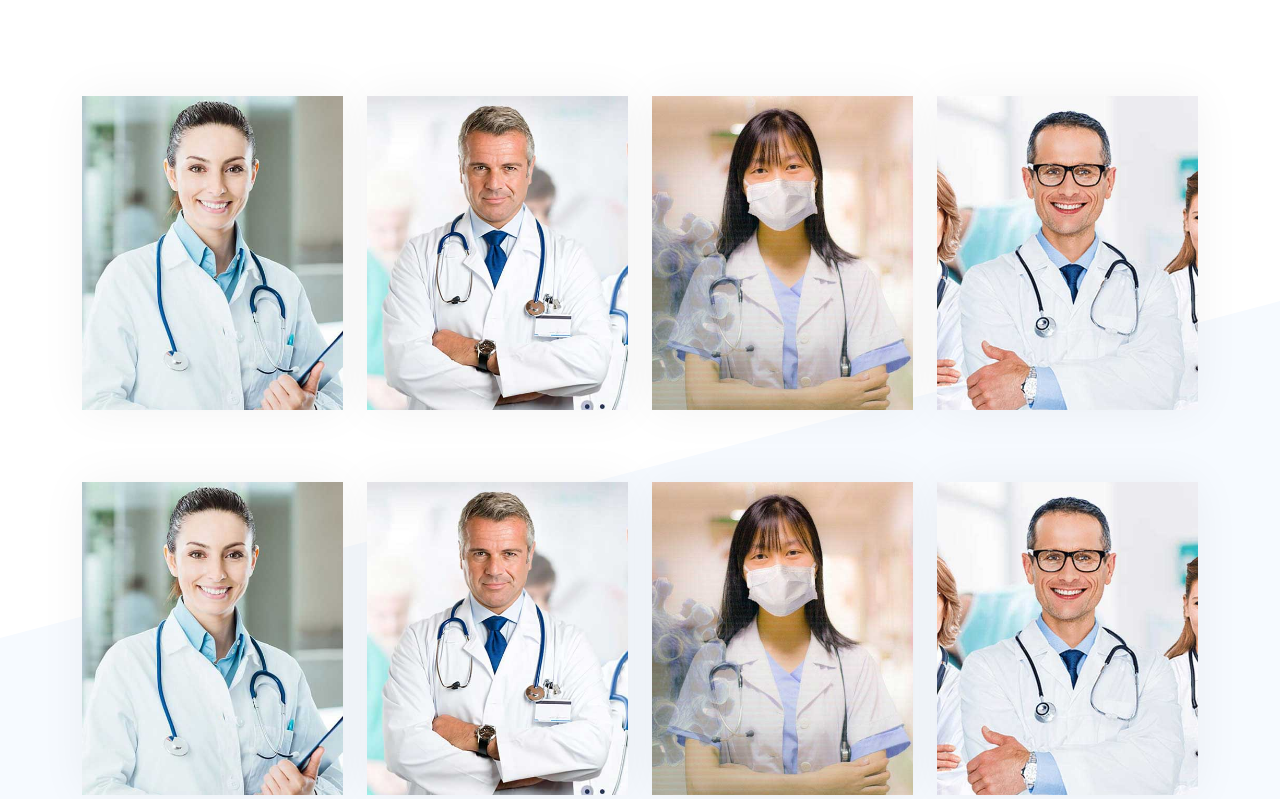
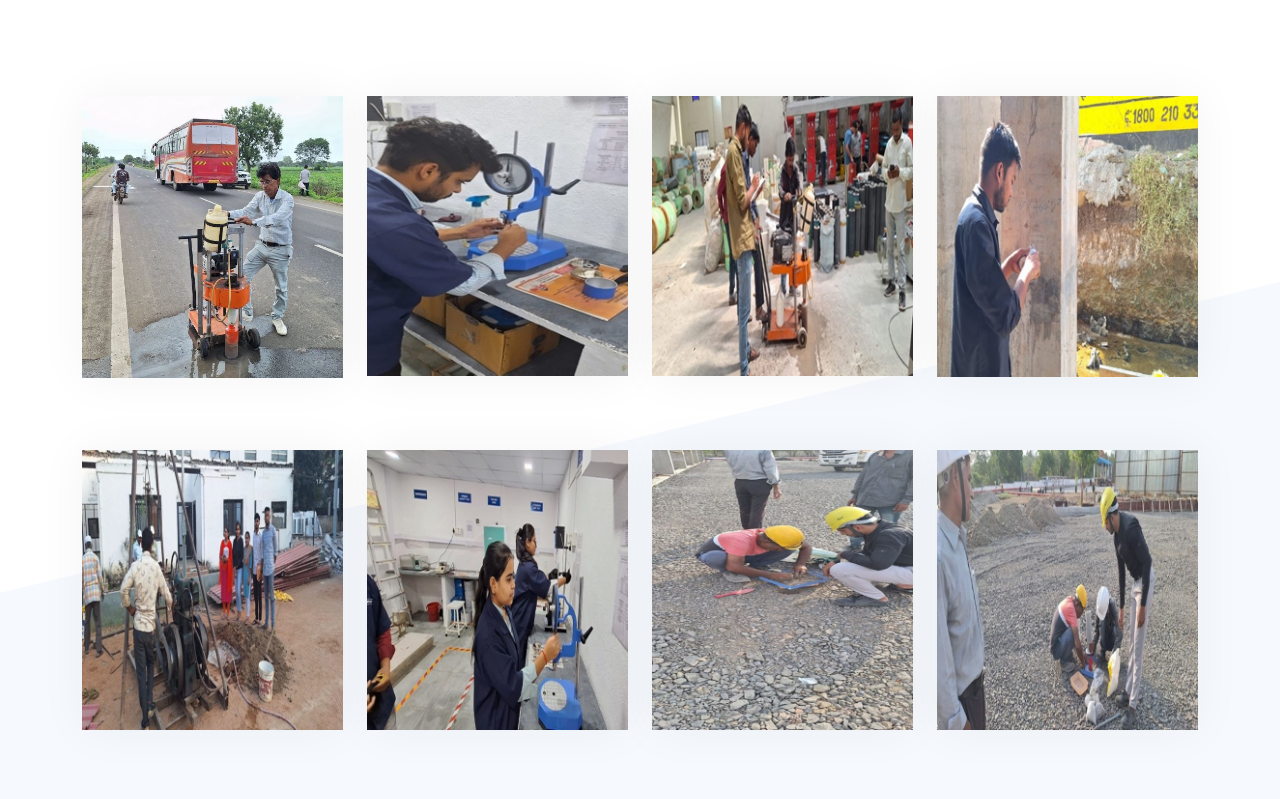
Before and after one commit to Waseemkhan876/CIVIBIT-LAB-LLP, a plain HTML site: page portfolio.html in a window 1280 px wide. Shown: the part 521-1320 px from the top of the page. Drawn offline with nearby package versions, Linux system fonts and the light colour scheme; a web font is replaced by a local one.

Commit message:
Add files via upload

```diff
--- a/portfolio.html
+++ b/portfolio.html
@@ -174,7 +174,7 @@
                 <div class="col-lg-3 col-md-6 wow fadeInUp" data-wow-delay="0.1s">
                     <div class="team-item">
                         <div class="position-relative overflow-hidden">
-                            <img class="img-fluid w-100" src="img/team-2.jpg" alt="">
+                            <img class="img-fluid w-100" src="img/img1.jpg" alt="">
                             <!-- <div class="team-social">
                                 <a class="btn btn-square btn-light mx-1" href=""><i class="fab fa-facebook-f"></i></a>
                                 <a class="btn btn-square btn-light mx-1" href=""><i class="fab fa-twitter"></i></a>
@@ -191,7 +191,7 @@
                 <div class="col-lg-3 col-md-6 wow fadeInUp" data-wow-delay="0.3s">
                     <div class="team-item">
                         <div class="position-relative overflow-hidden">
-                            <img class="img-fluid w-100" src="img/team-3.jpg" alt="">
+                            <img class="img-fluid w-100" src="img/img2.jpg" alt="">
                             <!-- <div class="team-social">
                                 <a class="btn btn-square btn-light mx-1" href=""><i class="fab fa-facebook-f"></i></a>
                                 <a class="btn btn-square btn-light mx-1" href=""><i class="fab fa-twitter"></i></a>
@@ -208,7 +208,7 @@
                 <div class="col-lg-3 col-md-6 wow fadeInUp" data-wow-delay="0.5s">
                     <div class="team-item">
                         <div class="position-relative overflow-hidden">
-                            <img class="img-fluid w-100" src="img/team-4.jpg" alt="">
+                            <img class="img-fluid w-100" src="img/img3.jpg" alt="">
                             <!-- <div class="team-social">
                                 <a class="btn btn-square btn-light mx-1" href=""><i class="fab fa-facebook-f"></i></a>
                                 <a class="btn btn-square btn-light mx-1" href=""><i class="fab fa-twitter"></i></a>
@@ -225,7 +225,7 @@
                 <div class="col-lg-3 col-md-6 wow fadeInUp" data-wow-delay="0.7s">
                     <div class="team-item">
                         <div class="position-relative overflow-hidden">
-                            <img class="img-fluid w-100" src="img/team-5.jpg" alt="">
+                            <img class="img-fluid w-100" src="img/img4.jpg" alt="">
                             <!-- <div class="team-social">
                                 <a class="btn btn-square btn-light mx-1" href=""><i class="fab fa-facebook-f"></i></a>
                                 <a class="btn btn-square btn-light mx-1" href=""><i class="fab fa-twitter"></i></a>
@@ -247,7 +247,7 @@
                 <div class="col-lg-3 col-md-6 wow fadeInUp" data-wow-delay="0.1s">
                     <div class="team-item">
                         <div class="position-relative overflow-hidden">
-                            <img class="img-fluid w-100" src="img/team-2.jpg" alt="">
+                            <img class="img-fluid w-100" src="img/img5.jpg" alt="">
                             <!-- <div class="team-social">
                                 <a class="btn btn-square btn-light mx-1" href=""><i class="fab fa-facebook-f"></i></a>
                                 <a class="btn btn-square btn-light mx-1" href=""><i class="fab fa-twitter"></i></a>
@@ -264,7 +264,7 @@
                 <div class="col-lg-3 col-md-6 wow fadeInUp" data-wow-delay="0.3s">
                     <div class="team-item">
                         <div class="position-relative overflow-hidden">
-                            <img class="img-fluid w-100" src="img/team-3.jpg" alt="">
+                            <img class="img-fluid w-100" src="img/img6.jpg" alt="">
                             <!-- <div class="team-social">
                                 <a class="btn btn-square btn-light mx-1" href=""><i class="fab fa-facebook-f"></i></a>
                                 <a class="btn btn-square btn-light mx-1" href=""><i class="fab fa-twitter"></i></a>
@@ -281,7 +281,7 @@
                 <div class="col-lg-3 col-md-6 wow fadeInUp" data-wow-delay="0.5s">
                     <div class="team-item">
                         <div class="position-relative overflow-hidden">
-                            <img class="img-fluid w-100" src="img/team-4.jpg" alt="">
+                            <img class="img-fluid w-100" src="img/img7.jpg" alt="">
                             <!-- <div class="team-social">
                                 <a class="btn btn-square btn-light mx-1" href=""><i class="fab fa-facebook-f"></i></a>
                                 <a class="btn btn-square btn-light mx-1" href=""><i class="fab fa-twitter"></i></a>
@@ -298,7 +298,7 @@
                 <div class="col-lg-3 col-md-6 wow fadeInUp" data-wow-delay="0.7s">
                     <div class="team-item">
                         <div class="position-relative overflow-hidden">
-                            <img class="img-fluid w-100" src="img/team-5.jpg" alt="">
+                            <img class="img-fluid w-100" src="img/img8.jpg" alt="">
                             <!-- <div class="team-social">
                                 <a class="btn btn-square btn-light mx-1" href=""><i class="fab fa-facebook-f"></i></a>
                                 <a class="btn btn-square btn-light mx-1" href=""><i class="fab fa-twitter"></i></a>
@@ -348,13 +348,12 @@
                             <!-- <a class="btn btn-link" href="">Terms & Condition</a>
                             <a class="btn btn-link" href="">Support</a> -->
                         </div>
-                        <div class="col-sm-6">
+                        <!-- <div class="col-sm-6">
                             <h4 class="text-light mb-4">Popular Links</h4>
                             <a class="btn btn-link" href="about.html">About Us</a>
                             <a class="btn btn-link" href="contact.html">Contact Us</a>
                             <a class="btn btn-link" href="service.html">Our Services</a>
-                            <!-- <a class="btn btn-link" href="">Terms & Condition</a>
-                            <a class="btn btn-link" href="">Support</a> -->
+
                         </div>
                         <div class="col-sm-12">
                             <h4 class="text-light mb-4">Newsletter</h4>
@@ -363,7 +362,7 @@
                                     <input type="text" class="form-control border-0 py-3 px-4" style="background: rgba(255, 255, 255, .1);" placeholder="Your Email Address"><button class="btn px-4  text-white" style="background-color: rgb(13,38,54);">Sign Up</button>
                                 </div>
                             </div>
-                        </div>
+                        </div> -->
                     </div>
                 </div>
             </div>
@@ -377,7 +376,7 @@
         <div class="container">
             <div class="row">
                 <div class="col-md-6 text-center text-md-start">
-                    <p class="mb-0">&copy; <a href="#">CIVIBIT LAB LLP</a>. All Rights Reserved by <a href="">S-Tech Solution</a>.</p>
+                    <p class="mb-0">&copy; <a href="index.html">CIVIBIT LAB LLP</a>. All Rights Reserved by <a href="https://stechsolution.in/">S-Tech Solution</a>.</p>
                 </div>
                 <div class="col-md-6 text-center text-md-end">
                     <!--/*** This template is free as long as you keep the footer author’s credit link/attribution link/backlink. If you'd like to use the template without the footer author’s credit link/attribution link/backlink, you can purchase the Credit Removal License from "https://htmlcodex.com/credit-removal". Thank you for your support. ***/-->
```
